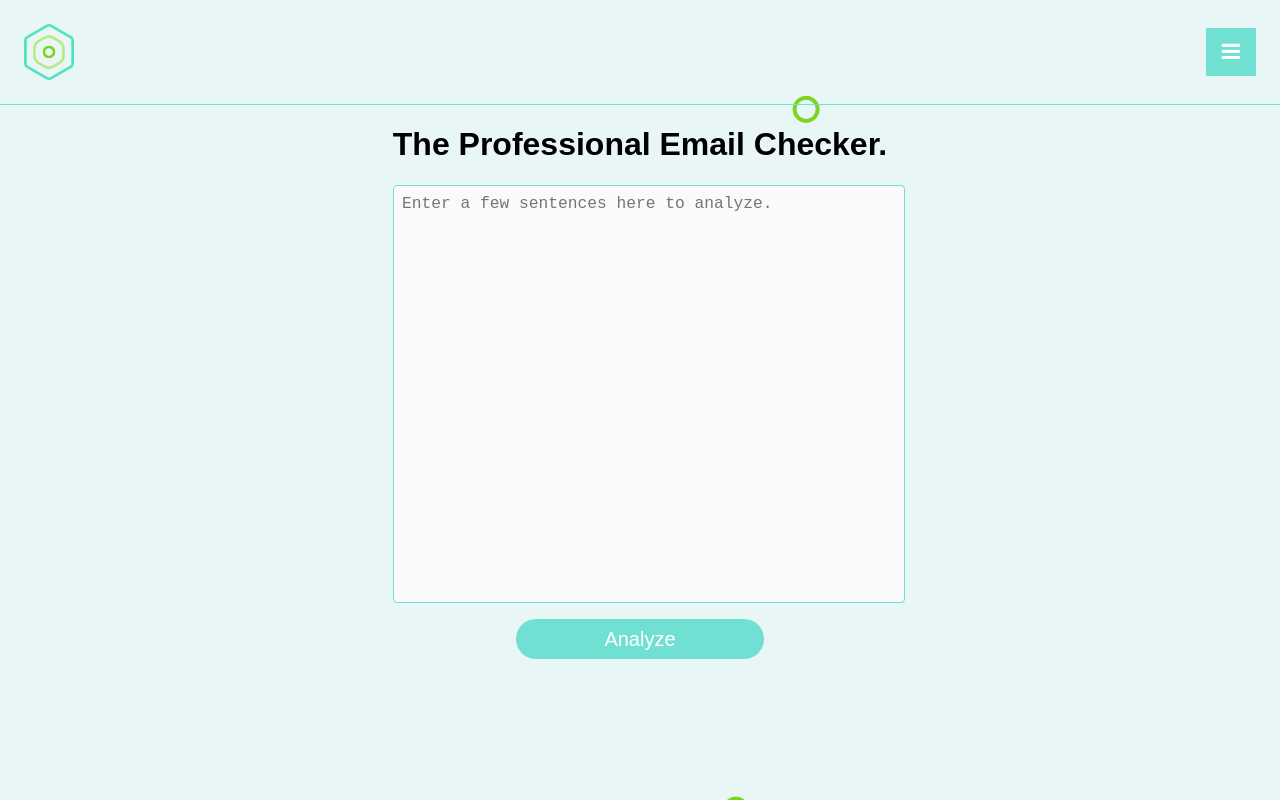
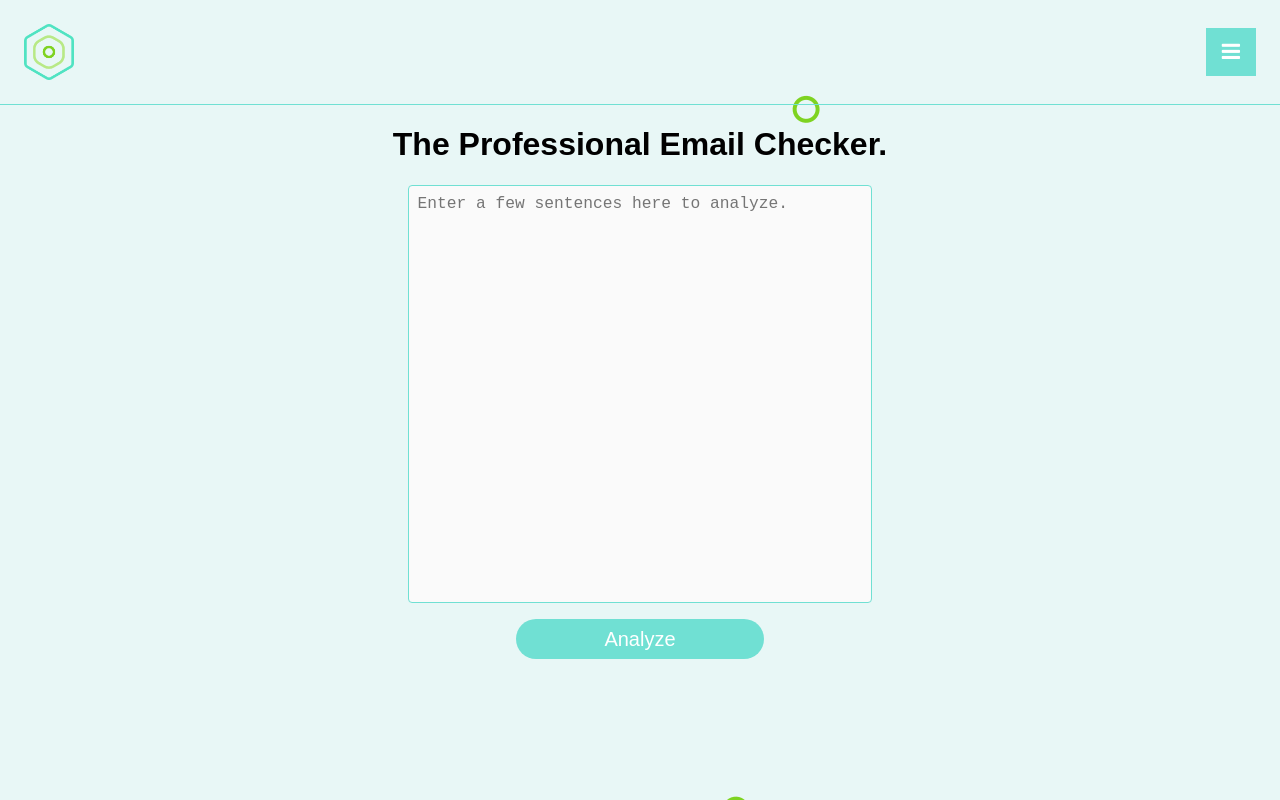
Before and after one commit to BrandonKlotz/senti, a React (Create React App) app in the folder client/: page / in a window 1280 px wide. Built offline with nearby package versions, Linux system fonts and the light colour scheme.

Commit message:
Clunked out some centering with CSS

```diff
--- a/client/src/index.css
+++ b/client/src/index.css
@@ -32,7 +32,7 @@ header img {
 }
 
 textarea {
-  min-width: 90%;
+  min-width: 310px;
   min-height: 400px;
 	border: none;
   font-size: 1.25em;
@@ -82,7 +82,6 @@ i {
 }
 
 .accordion {
-  width: 100%;
   background-color: #ADD6CD;
   border-radius: 0px;
   border-bottom: 1px solid #E8F7F6;
@@ -111,7 +110,7 @@ i {
 
 .SentenceResults {
   padding: 1em;
-  width: 90%;
+  width: 100%;
   background-color: #fafafa;
   border-radius: 0px;
 }
@@ -120,7 +119,7 @@ textarea, .DocumentResults {
   display: flex;
   flex-direction: column;
   align-items: center;
-  min-width: 100%;
+  min-width: 90%;
 }
 
 .dropbtn {
@@ -212,3 +211,9 @@ hr {
 .NegativeButton {
   background-color: tomato;
 }
+
+.form {
+  display: flex;
+  flex-direction: column;
+  align-items: center;
+}
```
